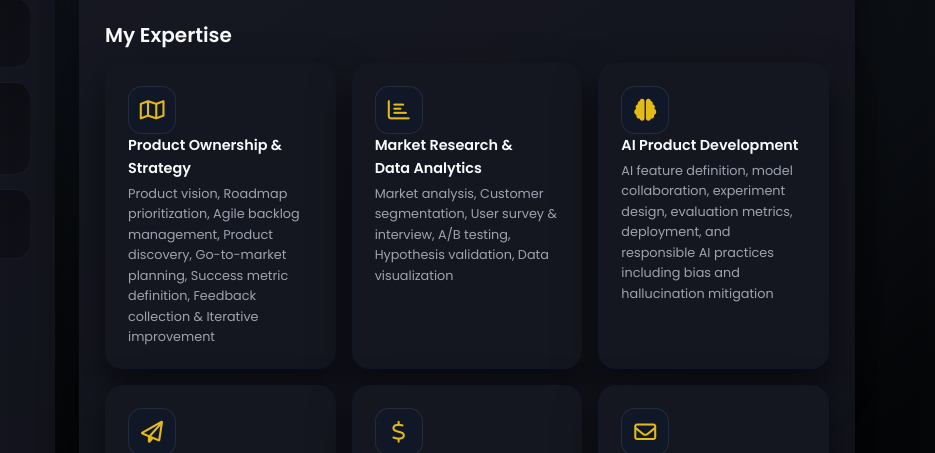
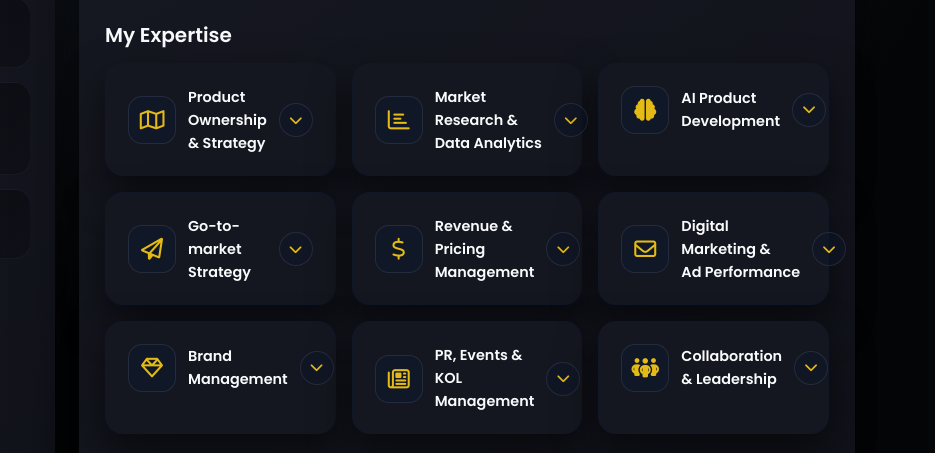
Before and after one commit to thanhhuongvn9999/helen-vu-portfolio, a plain HTML site: page index.html in a window 1280 px wide. Shown: the part 343-796 px from the top of the page, 345-1280 px from the left. Drawn offline with nearby package versions, Linux system fonts and the light colour scheme.

Commit message:
Update Expertise cards

```diff
--- a/index.html
+++ b/index.html
@@ -92,107 +92,198 @@ Currently a second-year STEM MBA candidate at Simon Business School graduating i
 
           </p>
 
+
          <!-- My Expertise -->
 <h3 class="section-heading">My Expertise</h3>
 
 <div class="expertise-grid">
 
-  <div class="expertise-card">
+  <div class="expertise-card js-skill-card">
+    <div class="expertise-head">
       <div class="expertise-icon">
         <i class="fa-regular fa-map"></i>
       </div>
-    <div class="expertise-title">Product Ownership & Strategy</div>
+
+      <div class="expertise-title">Product Ownership &amp; Strategy</div>
+
+      <span class="expertise-chevron" aria-hidden="true">
+        <i class="fa-solid fa-chevron-down"></i>
+      </span>
+    </div>
+
+    <div class="expertise-body">
       <div class="expertise-text">
-Product vision, Roadmap prioritization, Agile backlog management, Product discovery, Go-to-market planning, Success metric definition, Feedback collection & Iterative improvement
+        Product vision, Roadmap prioritization, Agile backlog management, Product discovery, Go-to-market planning, Success metric definition, Feedback collection &amp; Iterative improvement
+      </div>
     </div>
   </div>
 
-  <div class="expertise-card">
+  <div class="expertise-card js-skill-card">
+    <div class="expertise-head">
       <div class="expertise-icon">
         <i class="fa-regular fa-chart-bar"></i>
       </div>
-    <div class="expertise-title">Market Research &
-<span class="nowrap">Data Analytics</span>
+
+      <div class="expertise-title">
+        Market Research &amp; <span class="nowrap">Data Analytics</span>
       </div>
+
+      <span class="expertise-chevron" aria-hidden="true">
+        <i class="fa-solid fa-chevron-down"></i>
+      </span>
+    </div>
+
+    <div class="expertise-body">
       <div class="expertise-text">
-      Market analysis, Customer segmentation, User survey & interview, A/B testing, Hypothesis validation, Data visualization
+        Market analysis, Customer segmentation, User survey &amp; interview, A/B testing, Hypothesis validation, Data visualization
+      </div>
     </div>
   </div>
 
- <div class="expertise-card">
+  <div class="expertise-card js-skill-card">
+    <div class="expertise-head">
       <div class="expertise-icon">
         <i class="fa-solid fa-brain"></i>
       </div>
+
       <div class="expertise-title">AI Product Development</div>
+
+      <span class="expertise-chevron" aria-hidden="true">
+        <i class="fa-solid fa-chevron-down"></i>
+      </span>
+    </div>
+
+    <div class="expertise-body">
       <div class="expertise-text">
         AI feature definition, model collaboration, experiment design, evaluation metrics, deployment, and responsible AI practices including bias and hallucination mitigation
       </div>
     </div>
+  </div>
 
- <div class="expertise-card">
+  <div class="expertise-card js-skill-card">
+    <div class="expertise-head">
       <div class="expertise-icon">
         <i class="fa-regular fa-paper-plane"></i>
       </div>
+
       <div class="expertise-title">Go-to-market Strategy</div>
+
+      <span class="expertise-chevron" aria-hidden="true">
+        <i class="fa-solid fa-chevron-down"></i>
+      </span>
+    </div>
+
+    <div class="expertise-body">
       <div class="expertise-text">
-     Value proposition design, Launch planning, Sales & distribution channel strategy, Timeline management, Messaging frameworks, Customer-centric storytelling
+        Value proposition design, Launch planning, Sales &amp; distribution channel strategy, Timeline management, Messaging frameworks, Customer-centric storytelling
+      </div>
     </div>
   </div>
 
- <div class="expertise-card">
+  <div class="expertise-card js-skill-card">
+    <div class="expertise-head">
       <div class="expertise-icon">
         <i class="fa-regular fa-dollar-sign"></i>
       </div>
-    <div class="expertise-title">Revenue & Pricing Management</div>
+
+      <div class="expertise-title">Revenue &amp; Pricing Management</div>
+
+      <span class="expertise-chevron" aria-hidden="true">
+        <i class="fa-solid fa-chevron-down"></i>
+      </span>
+    </div>
+
+    <div class="expertise-body">
       <div class="expertise-text">
         Pricing strategy, Yield management, Demand forecasting, Competitive benchmarking, Packaging design, Promotion optimization
       </div>
     </div>
+  </div>
 
-  <div class="expertise-card">
+  <div class="expertise-card js-skill-card">
+    <div class="expertise-head">
       <div class="expertise-icon">
         <i class="fa-regular fa-envelope"></i>
       </div>
-    <div class="expertise-title">Digital Marketing &
-<span class="nowrap">Ad Performance</span>
+
+      <div class="expertise-title">
+        Digital Marketing &amp; <span class="nowrap">Ad Performance</span>
       </div>
+
+      <span class="expertise-chevron" aria-hidden="true">
+        <i class="fa-solid fa-chevron-down"></i>
+      </span>
+    </div>
+
+    <div class="expertise-body">
       <div class="expertise-text">
         Content marketing, Media mix optimization, Performance marketing across paid social, search, email to improve reach, engagement, and conversion
       </div>
     </div>
+  </div>
 
-  <div class="expertise-card">
+  <div class="expertise-card js-skill-card">
+    <div class="expertise-head">
       <div class="expertise-icon">
         <i class="fa-regular fa-gem"></i>
       </div>
+
       <div class="expertise-title">Brand Management</div>
+
+      <span class="expertise-chevron" aria-hidden="true">
+        <i class="fa-solid fa-chevron-down"></i>
+      </span>
+    </div>
+
+    <div class="expertise-body">
       <div class="expertise-text">
-      Brand positioning & narrative development, Customer insight synthesis, Budget ownership, ROI optimization across digital & offline channels
+        Brand positioning &amp; narrative development, Customer insight synthesis, Budget ownership, ROI optimization across digital &amp; offline channels
+      </div>
     </div>
   </div>
 
-  <div class="expertise-card">
+  <div class="expertise-card js-skill-card">
+    <div class="expertise-head">
       <div class="expertise-icon">
         <i class="fa-regular fa-newspaper"></i>
       </div>
-    <div class="expertise-title">PR, Events & KOL Management</div>
+
+      <div class="expertise-title">PR, Events &amp; KOL Management</div>
+
+      <span class="expertise-chevron" aria-hidden="true">
+        <i class="fa-solid fa-chevron-down"></i>
+      </span>
+    </div>
+
+    <div class="expertise-body">
       <div class="expertise-text">
-      Planning & executing PR initiatives, Industry events, KOL partnerships to amplify product launches, strengthen brand credibility, and drive awareness.
+        Planning &amp; executing PR initiatives, Industry events, KOL partnerships to amplify product launches, strengthen brand credibility, and drive awareness.
+      </div>
     </div>
   </div>
 
-  <div class="expertise-card">
+  <div class="expertise-card js-skill-card">
+    <div class="expertise-head">
       <div class="expertise-icon">
         <i class="fa-solid fa-people-group"></i>
       </div>
-    <div class="expertise-title">Collaboration & Leadership</div>
+
+      <div class="expertise-title">Collaboration &amp; Leadership</div>
+
+      <span class="expertise-chevron" aria-hidden="true">
+        <i class="fa-solid fa-chevron-down"></i>
+      </span>
+    </div>
+
+    <div class="expertise-body">
       <div class="expertise-text">
         Cross-Functional alignment, Stakeholder communication, Project management, Sales enablement, Executive storytelling
       </div>
     </div>
-
+  </div>
 
 </div>
+
 
           <!-- Testimonials -->
           <h3 class="section-heading">Testimonials</h3>
--- a/styles.css
+++ b/styles.css
@@ -257,7 +257,9 @@ body {
 }
 
 
+/* ============================= */
 /* Expertise grid */
+/* ============================= */
 
 /* Desktop */
 .expertise-grid {
@@ -280,7 +282,9 @@ body {
   }
 }
 
-
+/* ============================= */
+/* Expertise card */
+/* ============================= */
 
 .expertise-card {
   background: var(--bg-card);
@@ -288,43 +292,101 @@ body {
   padding: 22px 22px 20px;
   border: 1px solid rgba(15, 23, 42, 0.7);
   box-shadow: 0 18px 40px rgba(0, 0, 0, 0.55);
+  cursor: pointer;
+  transition: transform 0.18s ease,
+              box-shadow 0.18s ease,
+              border-color 0.18s ease;
+}
+
+.expertise-card:hover {
+  transform: translateY(-2px);
+  border-color: rgba(250, 204, 21, 0.25);
+}
+
+/* ============================= */
+/* Card header (icon + title + chevron) */
+/* ============================= */
+
+.expertise-head {
+  display: flex;
+  align-items: center;
+  gap: 12px;
 }
 
 .expertise-icon {
   width: 48px;
   height: 48px;
   border-radius: 14px;
-display: flex;
-align-items: center;
+  display: flex;
+  align-items: center;
   justify-content: center;
   background: rgba(15, 23, 42, 0.65);
   border: 1px solid rgba(148, 163, 184, 0.15);
+  flex-shrink: 0;
 }
 
 .expertise-icon i {
-  font-size: 22px;   /* smaller = lighter feel */
+  font-size: 22px;
   color: var(--accent);
-  opacity: 0.9;      /* subtle */
-}
-
-
-
+  opacity: 0.9;
+}
 
 .expertise-title {
   font-size: 0.9rem;
   font-weight: 600;
-  margin-bottom: 4px;
-}
+  margin: 0;
+  flex: 1;
+}
+
 .nowrap {
   white-space: nowrap;
 }
 
+/* Chevron */
+.expertise-chevron {
+  width: 34px;
+  height: 34px;
+  border-radius: 999px;
+  display: inline-flex;
+  align-items: center;
+  justify-content: center;
+  background: rgba(15, 23, 42, 0.55);
+  border: 1px solid rgba(148, 163, 184, 0.15);
+  flex-shrink: 0;
+}
+
+.expertise-chevron i {
+  font-size: 0.85rem;
+  color: rgba(250, 204, 21, 0.9);
+  transition: transform 0.18s ease;
+}
+
+/* ============================= */
+/* Expandable content */
+/* ============================= */
+
+.expertise-body {
+  max-height: 0;
+  overflow: hidden;
+  transition: max-height 0.22s ease;
+}
+
+/* spacing only when open */
+.expertise-card.is-open .expertise-body {
+  margin-top: 10px;
+}
 
 .expertise-text {
   font-size: 0.80rem;
-line-height: 1.6;
+  line-height: 1.6;
   color: var(--text-muted);
 }
+
+/* rotate chevron when open */
+.expertise-card.is-open .expertise-chevron i {
+  transform: rotate(180deg);
+}
+
 
 /* Testimonials */
 
```
Lines whose indentation alone changed are shown as unchanged.
